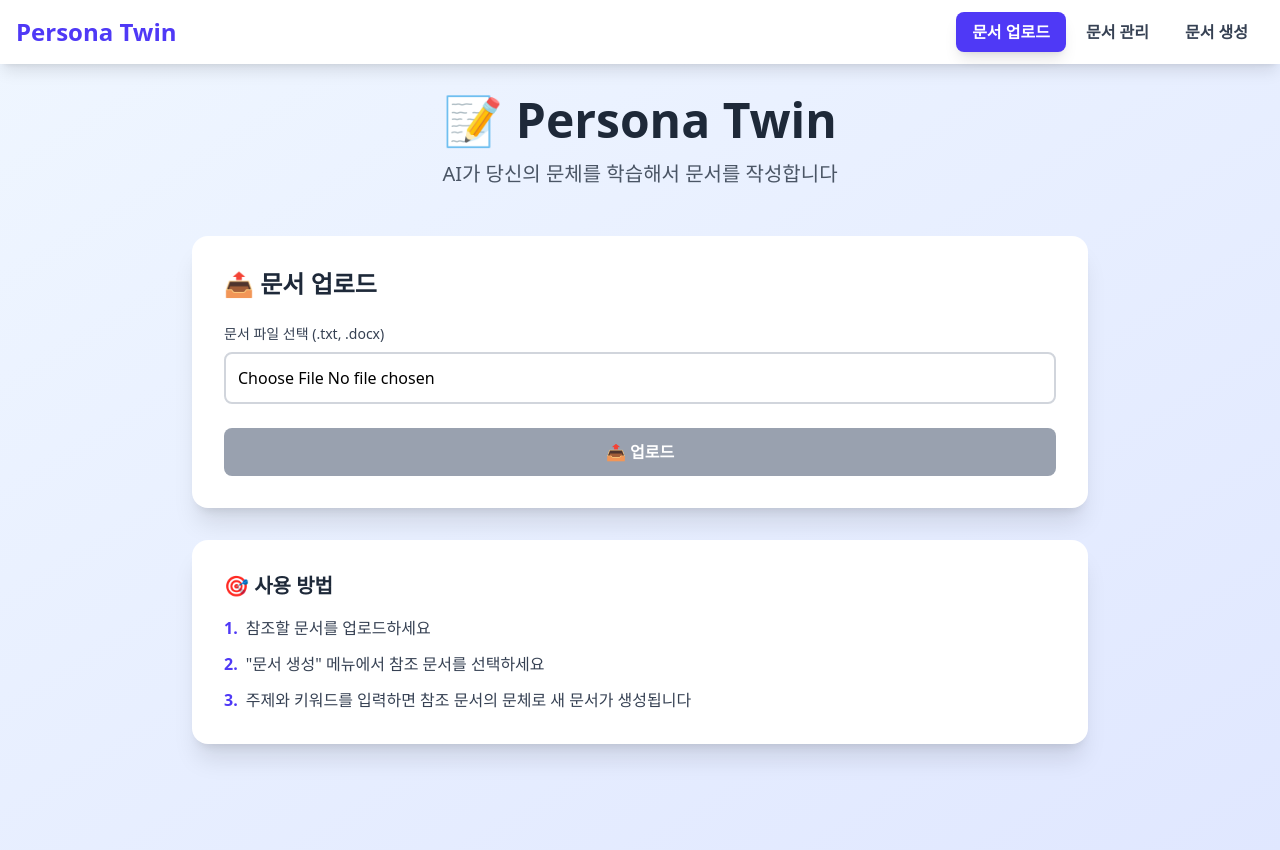
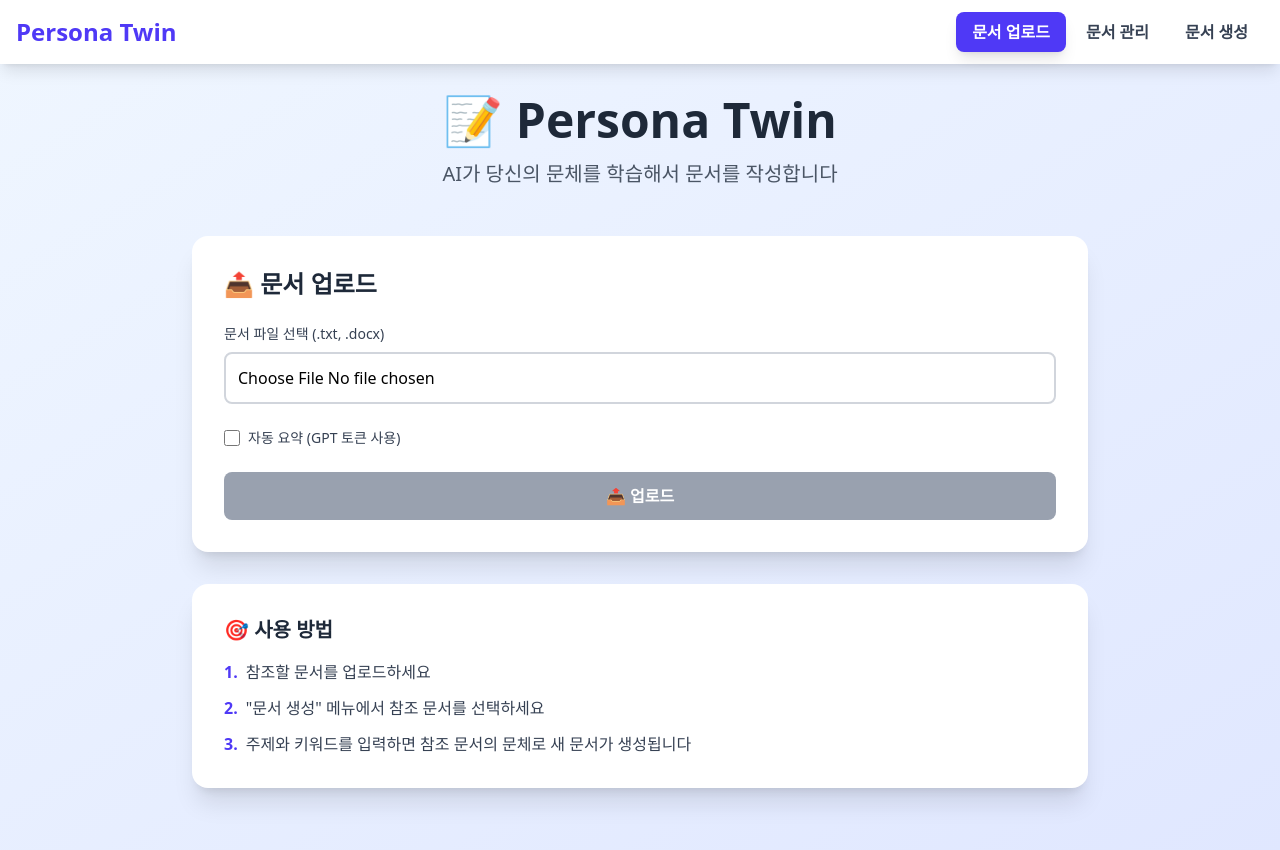
Before and after one commit to wjdwo3552/persona-twin-frontend, a React (Vite) app: page / in a window 1280 px wide. Shown: the top 850 px of the page. Built offline with nearby package versions, Linux system fonts and the light colour scheme.

Commit message:
feat: Add auto-summary checkbox on upload page

```diff
--- a/src/pages/Home.jsx
+++ b/src/pages/Home.jsx
@@ -6,6 +6,7 @@
   const [userId] = useState(1); // 테스트용 고정
   const [uploading, setUploading] = useState(false);
   const [message, setMessage] = useState('');
+  const [summarize, setSummarize] = useState(false); // 자동 요약 옵션
 
   const handleFileChange = (e) => {
     setFile(e.target.files[0]);
@@ -25,6 +26,7 @@
       const formData = new FormData();
       formData.append('file', file);
       formData.append('userId', userId);
+      formData.append('summarize', summarize);
 
       const response = await api.post('/documents/upload', formData, {
         headers: {
@@ -81,6 +83,20 @@
               )}
             </div>
 
+            {/* 자동 요약 옵션 */}
+            <div className="flex items-center">
+              <input
+                type="checkbox"
+                id="summarize"
+                checked={summarize}
+                onChange={(e) => setSummarize(e.target.checked)}
+                className="w-4 h-4 text-indigo-600 border-gray-300 rounded focus:ring-indigo-500"
+              />
+              <label htmlFor="summarize" className="ml-2 text-sm text-gray-700">
+                자동 요약 (GPT 토큰 사용)
+              </label>
+            </div>
+
             {/* 업로드 버튼 */}
             <button
               onClick={handleUpload}
```
